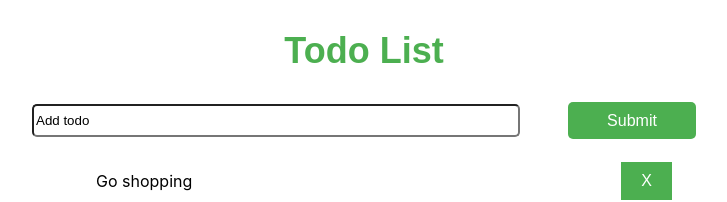
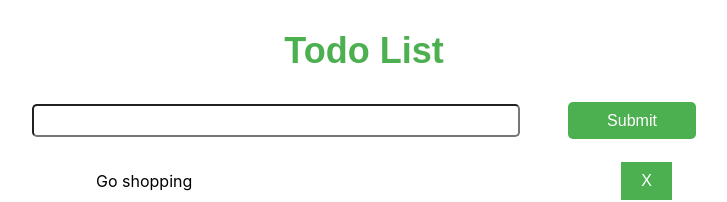
Before and after one commit to MuslumYilmaz/redux-todoList, a React (Create React App) app: page / in a window 1280 px wide. Shown: the top 202 px of the page, without its empty margins (276-1003 px from the left). Built offline with nearby package versions, Linux system fonts and the light colour scheme.

Commit message:
remove input field after add item

```diff
--- a/src/components/FormComponent.js
+++ b/src/components/FormComponent.js
@@ -5,7 +5,7 @@ import '../Form.css';
 
 class FormComponent extends Component {
     state = {
-      value: 'Add todo'
+      value: ''
     };
 
     handleChange = this.handleChange.bind(this);
@@ -23,6 +23,7 @@ class FormComponent extends Component {
       let todo = {id, title: this.state.value};
 
       this.props.addTodo(todo);
+      this.setState({value: ''});
     }
 
     render() {
```
